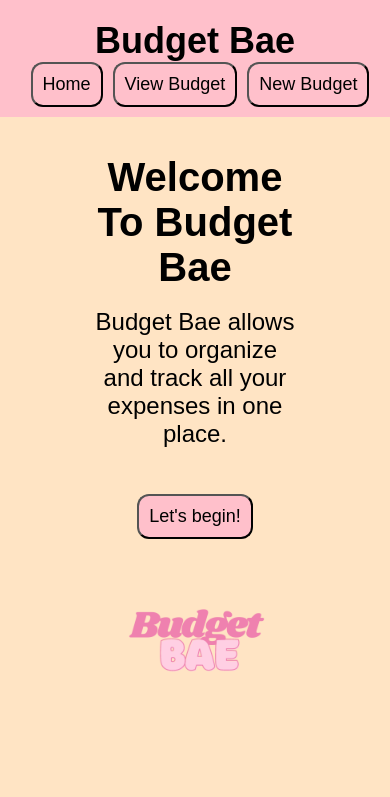
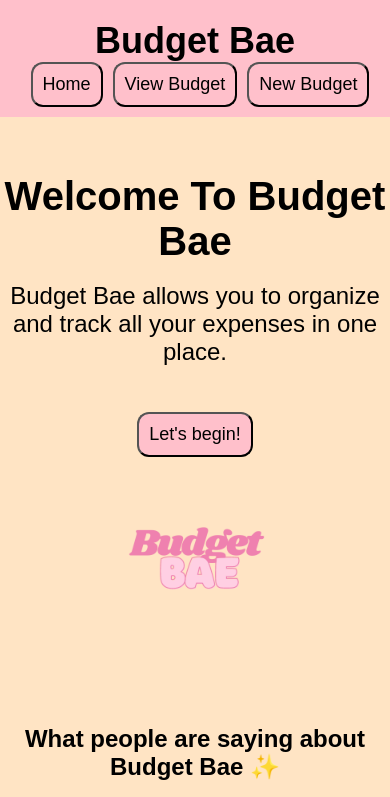
Before and after one commit to TaylorWill94/budget-app-frontend, a React (Create React App) app: page / in a window 390 px wide. Shown: the top 797 px of the page. Built offline with nearby package versions, Linux system fonts and the light colour scheme; a web font is replaced by a local one.

Commit message:
More CSS styling

```diff
--- a/src/App.css
+++ b/src/App.css
@@ -18,7 +18,7 @@
 @media screen and (min-width: 320px) and (max-width: 640px) {
   .App {
     display: grid;
-    grid-template-columns: 1fr 2fr 1fr;
+    grid-template-columns: 1fr;
     font-family: "Dongle", sans-serif;
     font-family: 16px;
   }
```
